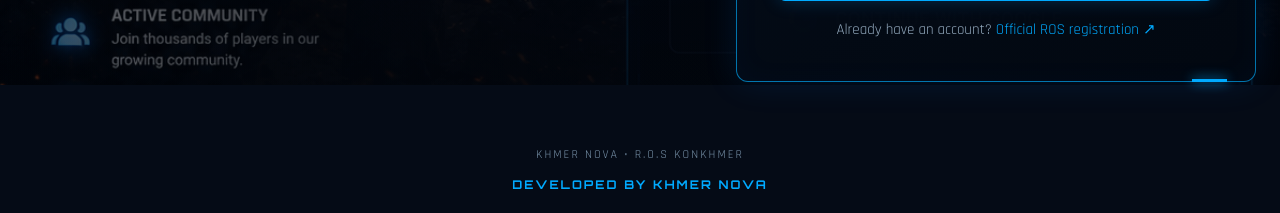
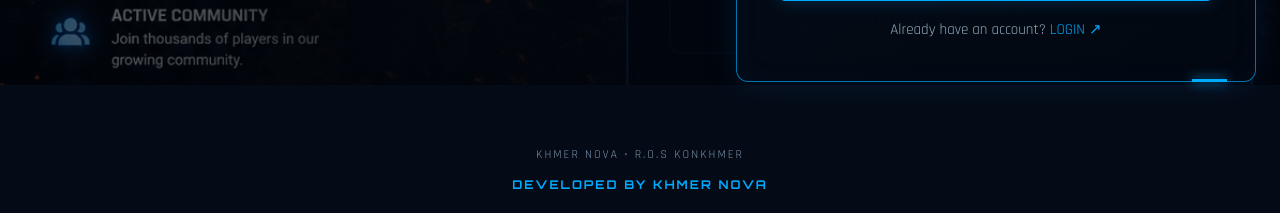
Before and after one commit to superkai112/khmer-nova-register, a Flask app: page / in a window 1280 px wide. Shown: the part 715-928 px from the top of the page. Run offline with Flask 3, Linux system fonts and the light colour scheme.

Commit message:
Update login link in register.html

```diff
--- a/templates/register.html
+++ b/templates/register.html
@@ -43,7 +43,7 @@ footer{text-align:center;color:#7892a9;font-size:12px;letter-spacing:2px;padding
 <label class="check"><input id="terms" type="checkbox" required><span>I agree to the <a href="#" id="termsLink">Terms of Service</a> and understand this is a KHMER NOVA community interface.</span></label>
 <div class="message" id="message" role="status" aria-live="polite"></div>
 <button class="submit" id="submit" type="submit">CREATE ACCOUNT &nbsp; ↗</button></form>
-<div class="login">Already have an account? <a href="https://mirae-labs.com/register?client=ros">Official ROS registration ↗</a></div>
+<div class="login">Already have an account? <a href="https://khmer-nova-backend.onrender.com/login" class="login-link">LOGIN ↗</a></div>
 </section></main><footer>KHMER NOVA • R.O.S KONKHMER <br><br><b>DEVELOPED BY KHMER NOVA</b></footer>
 
 
```
